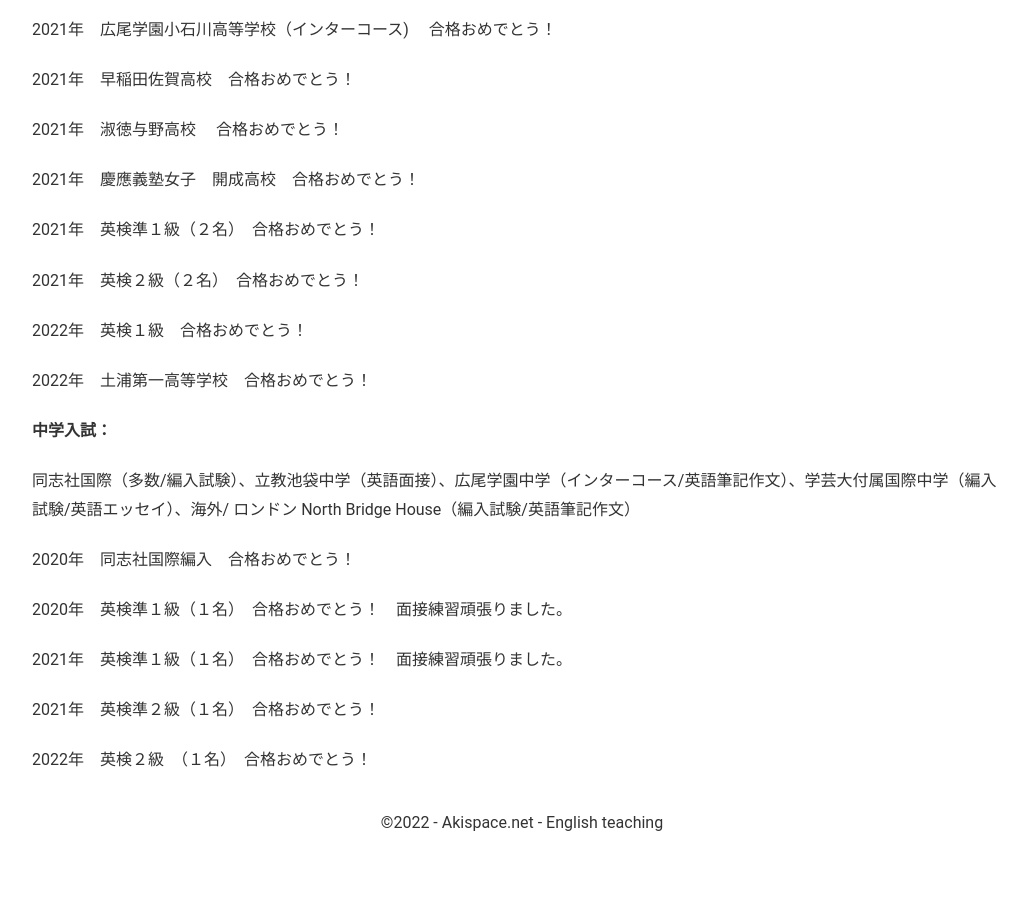
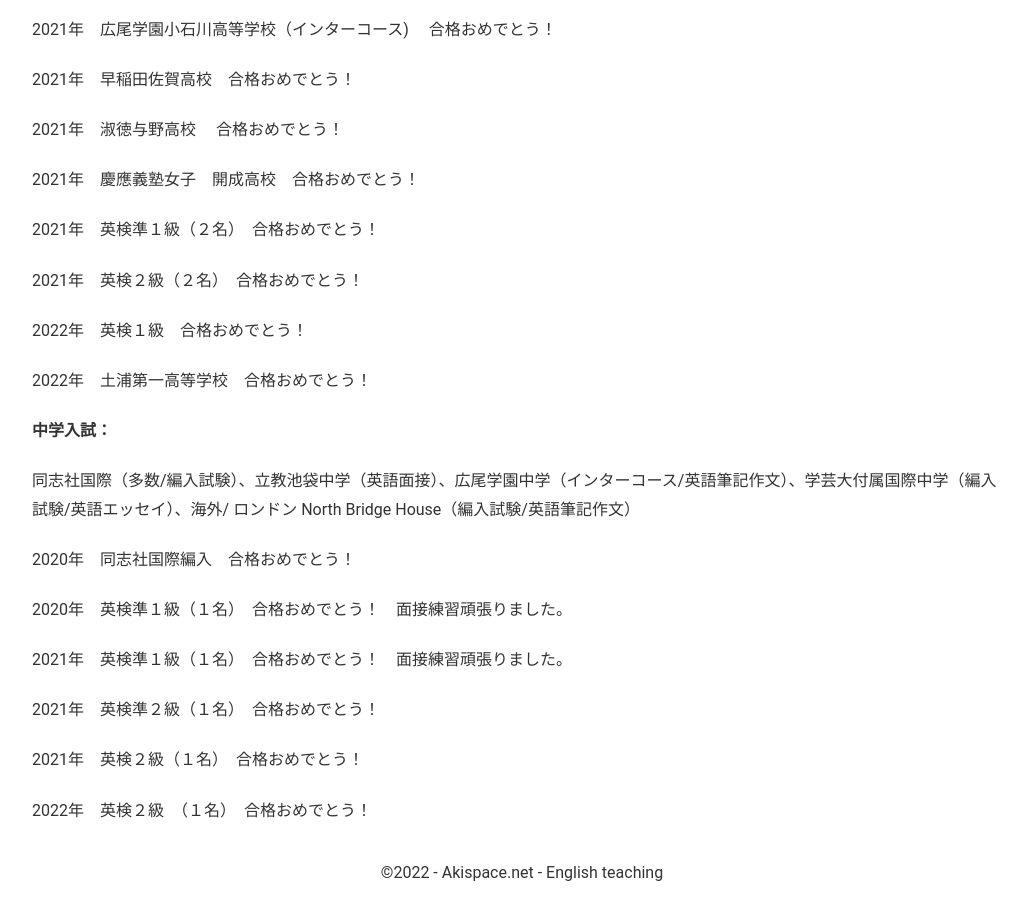
Before and after one commit to phocean/akispace, a Jekyll site: the page built from exam_results.md, in a window 1280 px wide and 900 px high, scrolled down 2194 px. Shown: the whole window, without its empty margins (118-1145 px from the left). Built offline with Jekyll 4.4.1, drawn with Linux system fonts in a browser that asks for light colours; before the commit the page ends 3044 px from its top, so only the background shows below that.

Commit message:
Update exam_results.md

```diff
--- a/exam_results.md
+++ b/exam_results.md
@@ -90,4 +90,6 @@
 
 2021年　英検準２級（１名）　合格おめでとう！
 
+2021年　英検２級（１名）　合格おめでとう！
+
 2022年　英検２級　（１名）　合格おめでとう！
```
